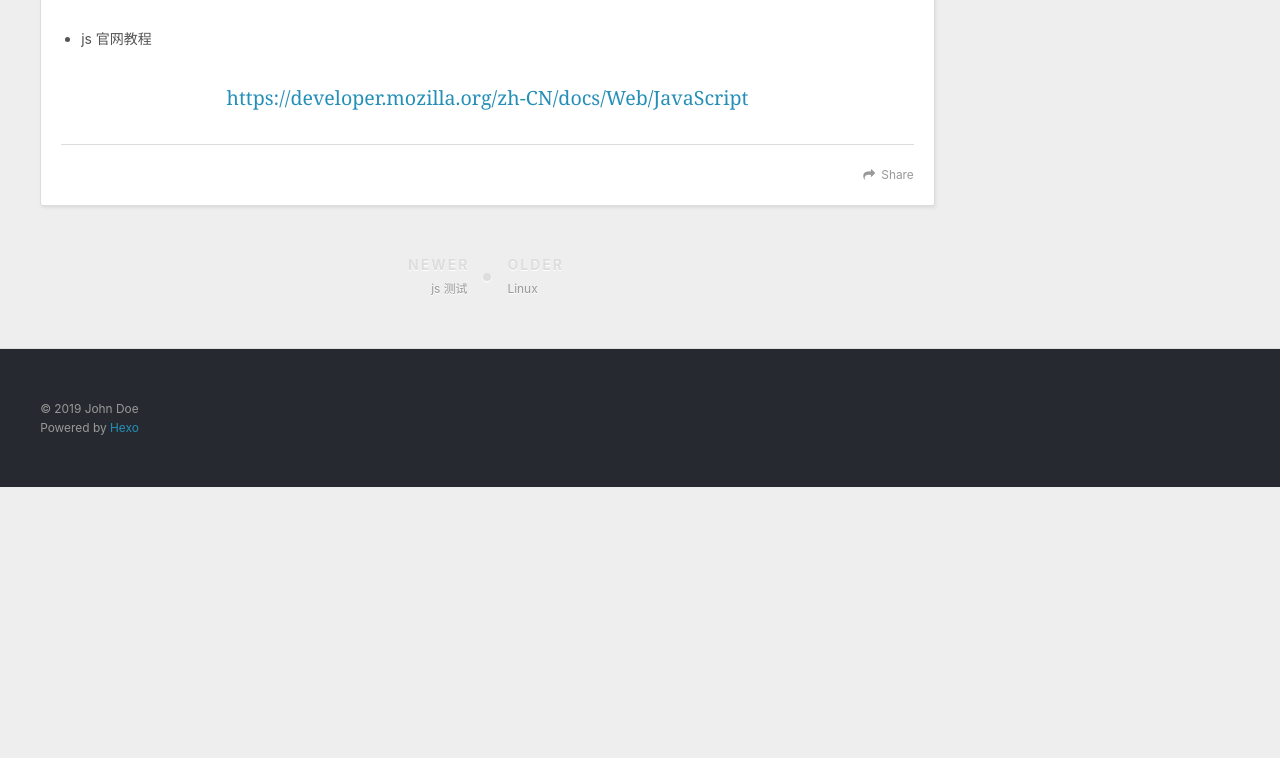
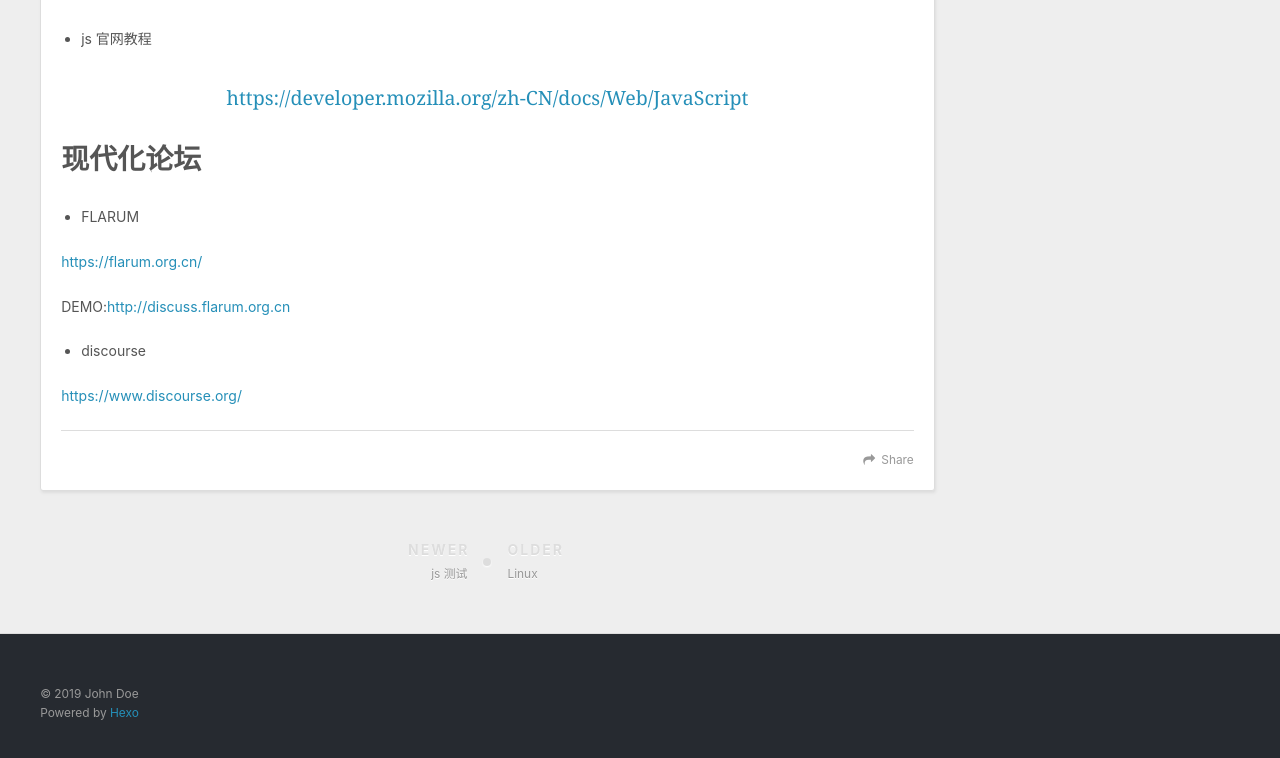
Before and after one commit to rong2018/rong2018.github.io, a plain HTML site: page 2019/01/16/收藏网站/index.html in a window 1280 px wide. Shown: the part 806-1564 px from the top of the page. Before the commit the page ends 1293 px from the top, so only its background shows below. Drawn offline with nearby package versions, Linux system fonts and the light colour scheme.

Commit message:
Site updated: 2019-01-18 14:04:33

```diff
--- a/2019/01/16/收藏网站/index.html
+++ b/2019/01/16/收藏网站/index.html
@@ -14,7 +14,7 @@
 <meta property="og:site_name" content="Hexo">
 <meta property="og:description" content="js 解决二组数组的列筛选，生成新的数组  https://stackoverflow.com/questions/21125110/get-column-in-array-of-arrays?tdsourcetag=s_pcqq_aiomsg   博客系统VuePress  https://vuepress.vuejs.org/zh/guide/getting-started.html   博">
 <meta property="og:locale" content="default">
-<meta property="og:updated_time" content="2019-01-16T10:07:40.815Z">
+<meta property="og:updated_time" content="2019-01-18T05:14:41.755Z">
 <meta name="twitter:card" content="summary">
 <meta name="twitter:title" content="收藏网站">
 <meta name="twitter:description" content="js 解决二组数组的列筛选，生成新的数组  https://stackoverflow.com/questions/21125110/get-column-in-array-of-arrays?tdsourcetag=s_pcqq_aiomsg   博客系统VuePress  https://vuepress.vuejs.org/zh/guide/getting-started.html   博">
@@ -108,6 +108,15 @@
 </blockquote>
 </li>
 </ul>
+<h1 id="现代化论坛"><a href="#现代化论坛" class="headerlink" title="现代化论坛"></a>现代化论坛</h1><ul>
+<li>FLARUM</li>
+</ul>
+<p><a href="https://flarum.org.cn/" target="_blank" rel="noopener">https://flarum.org.cn/</a></p>
+<p>DEMO:<a href="http://discuss.flarum.org.cn" target="_blank" rel="noopener">http://discuss.flarum.org.cn</a></p>
+<ul>
+<li>discourse</li>
+</ul>
+<p><a href="https://www.discourse.org/" target="_blank" rel="noopener">https://www.discourse.org/</a></p>
 
 
     </div>
```
Also changed, not shown: index.html (+9 -0 lines).
